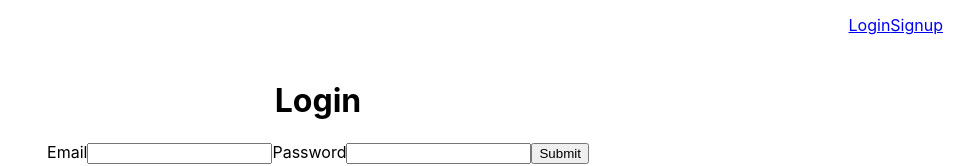
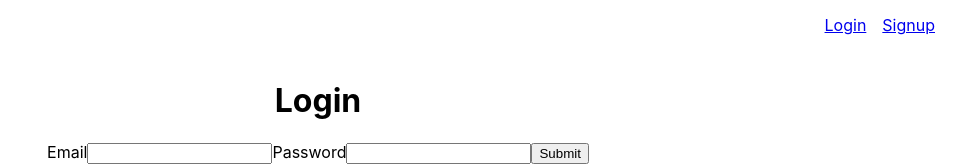
Before and after one commit to aioimo/ra, a React (Create React App) app: page /login in a window 1280 px wide. Shown: the top 166 px of the page, without its empty margins (322-1280 px from the left). Built offline with nearby package versions, Linux system fonts and the light colour scheme.

Commit message:
add Logout functionality

```diff
--- a/src/App.css
+++ b/src/App.css
@@ -29,3 +29,11 @@
   flex-direction: row-reverse;
   box-sizing: border-box;
 }
+
+.NavItem {
+  margin: 0 0.5rem;
+}
+
+.LogoutButton:hover {
+  cursor: pointer;
+}
--- a/src/App.js
+++ b/src/App.js
@@ -12,11 +12,26 @@ function App() {
     <div className='App'>
       <nav className='Nav'>
         {auth.isLoggedIn() ? (
-          <>Logged in as {auth.getEmail()}</>
+          <>
+            <span
+              className='LogoutButton NavItem'
+              onClick={() => {
+                auth.logout();
+                window.location.reload();
+              }}
+            >
+              Logout
+            </span>
+            <span className='NavItem'>Logged in as {auth.getEmail()}</span>
+          </>
         ) : (
           <>
-            <Link to='/signup'>Signup</Link>
-            <Link to='/login'>Login</Link>
+            <Link className='NavItem' to='/signup'>
+              Signup
+            </Link>
+            <Link className='NavItem' to='/login'>
+              Login
+            </Link>
           </>
         )}
       </nav>
@@ -40,6 +55,7 @@ function App() {
             path='/login'
             render={props => <pages.Login {...props} auth={auth} />}
           />
+          <Route path='/' render={() => <Redirect to='/login' />} />
         </Switch>
       )}
     </div>
--- a/src/Auth.js
+++ b/src/Auth.js
@@ -57,4 +57,13 @@ export class Auth {
     this.storage.setItem(TOKEN_KEY, jwt);
     this.storage.setItem(EMAIL_KEY, email);
   };
+
+  logout = () => {
+    this.clearLocalStorage();
+  };
+
+  clearLocalStorage = () => {
+    this.storage.removeItem(TOKEN_KEY);
+    this.storage.removeItem(EMAIL_KEY);
+  };
 }
--- a/src/pages/Login/index.js
+++ b/src/pages/Login/index.js
@@ -9,7 +9,7 @@ export const Login = ({ auth }) => {
     console.log('login callled...', { password, email });
     auth
       .login({ password, email })
-      .then(res => {
+      .then(() => {
         window.location.reload();
       })
       .catch(err => {
```
